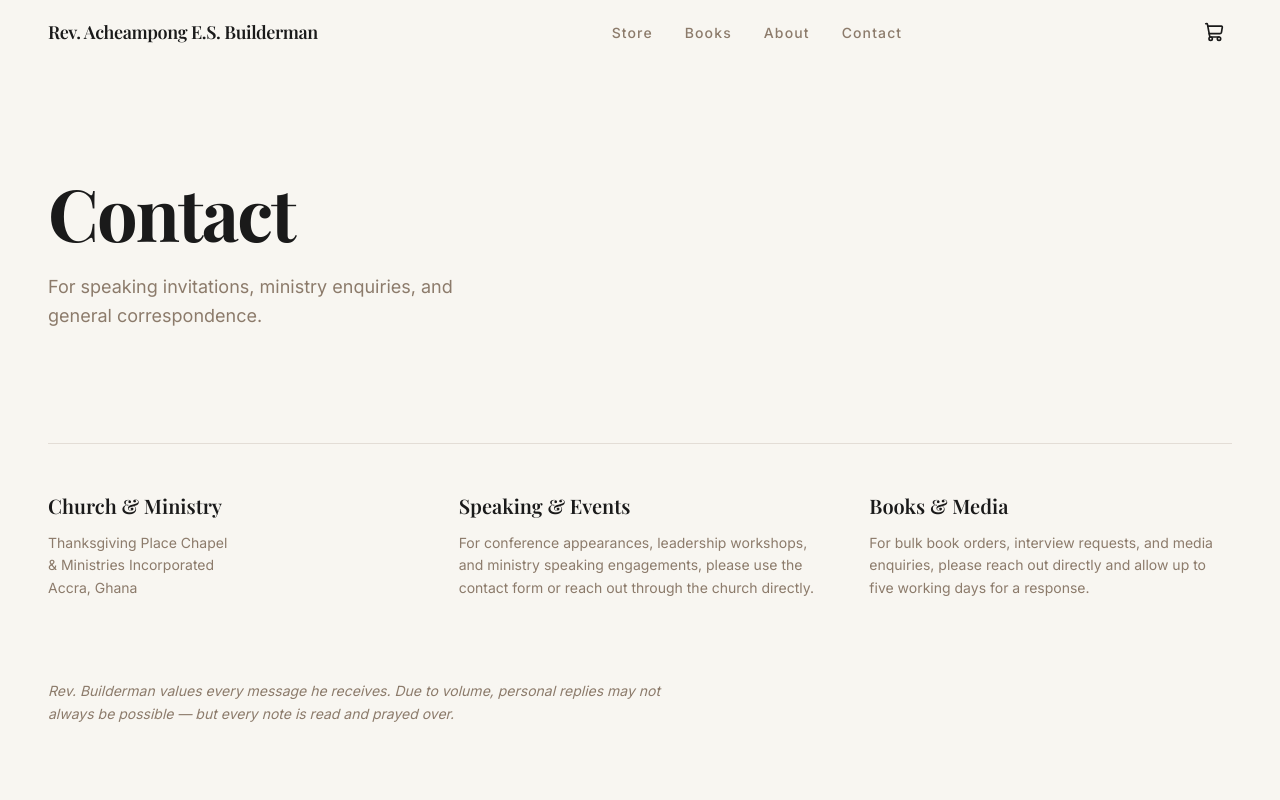
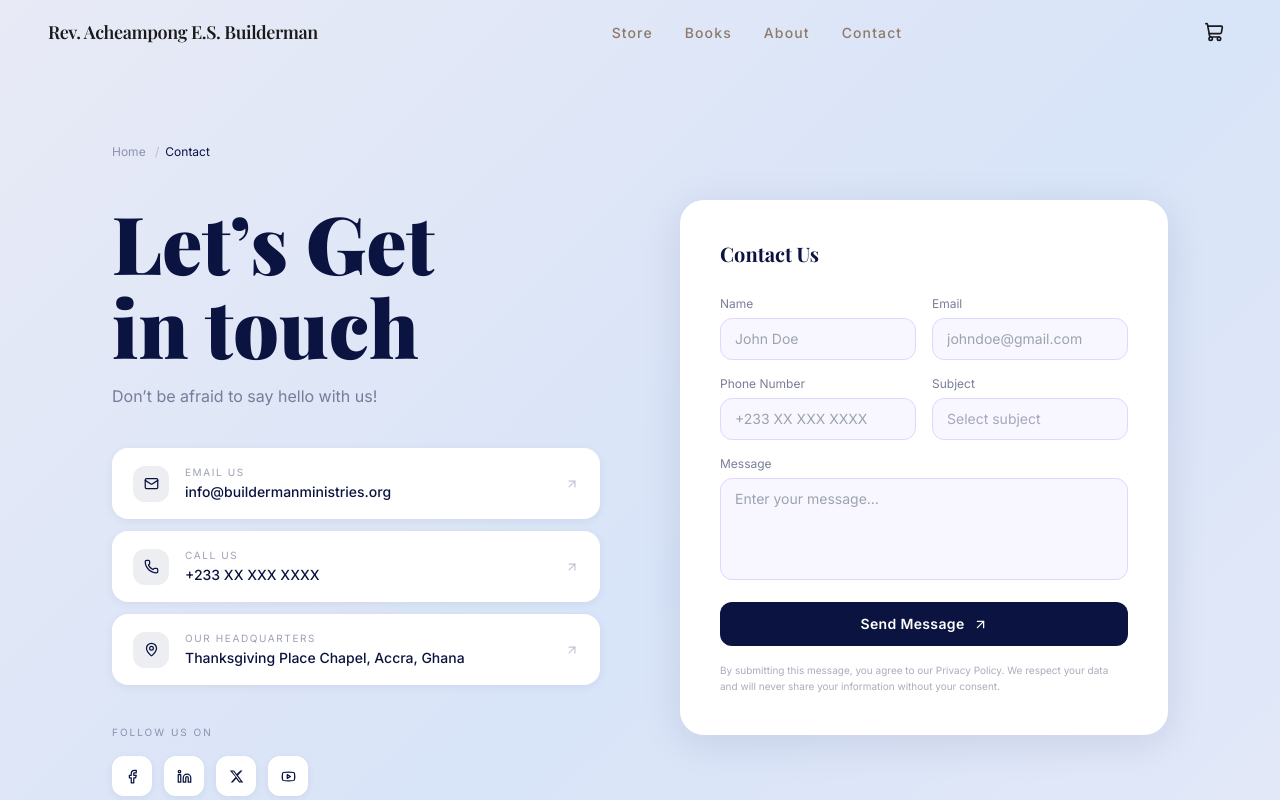
Before and after one commit to m1ch-a3l/builderman, a Next.js app: page /contact in a window 1280 px wide. Shown: the top 800 px of the page. Built offline with nearby package versions, Linux system fonts and the light colour scheme.

Commit message:
Contact page: fix rendering issues, clean two-column layout with gradient bg
Co-Authored-By: Claude Sonnet 4.6 <noreply@anthropic.com>

```diff
--- a/app/contact/page.tsx
+++ b/app/contact/page.tsx
@@ -1,77 +1,203 @@
-import type { Metadata } from "next";
+"use client";
+
+import { useState } from "react";
+import { Mail, Phone, MapPin, ArrowUpRight, Facebook, Linkedin, Youtube } from "lucide-react";
 import Navbar from "@/components/Navbar";
 import Footer from "@/components/Footer";
-import Newsletter from "@/components/Newsletter";
 
-export const metadata: Metadata = {
-  title: "Contact — Rev. Acheampong E.S. Builderman",
-  description: "Get in touch with Rev. Acheampong E.S. Builderman or subscribe to his newsletter.",
-};
+const subjects = [
+  "Speaking & Conferences",
+  "Bulk Book Orders",
+  "Media & Interviews",
+  "Ministry Enquiry",
+  "General Message",
+];
 
 export default function ContactPage() {
+  const [form, setForm] = useState({ name: "", email: "", phone: "", subject: "", message: "" });
+  const [sent, setSent] = useState(false);
+
+  function handleSubmit(e: React.FormEvent) {
+    e.preventDefault();
+    setSent(true);
+  }
+
+  const inputClass = "w-full px-3.5 py-2.5 rounded-xl border text-sm font-body outline-none transition-colors"
+  const inputStyle = { borderColor: "#DDD8FF", backgroundColor: "#F8F7FF", color: "#0B1440" }
+
   return (
     <>
       <Navbar />
-      <main className="bg-parchment pt-16">
-        {/* Page header */}
-        <div className="max-w-7xl mx-auto px-6 lg:px-12 py-20 lg:py-28">
-          <h1 className="font-display text-5xl lg:text-7xl font-bold text-ink tracking-tight mb-6">
-            Contact
+
+      {/* Full-page gradient background */}
+      <div className="fixed inset-0 -z-10" style={{ background: "linear-gradient(135deg, #e8eaf6 0%, #d8e4f8 60%, #e2e8f8 100%)" }} />
+
+      <main className="min-h-screen pt-16">
+        <div className="max-w-6xl mx-auto px-6 lg:px-12 py-14 lg:py-20">
+
+          {/* Breadcrumb */}
+          <p className="font-body text-xs mb-10" style={{ color: "rgba(11,20,64,0.4)" }}>
+            Home <span className="mx-1.5 opacity-50">/</span>
+            <span style={{ color: "#0B1440" }}>Contact</span>
+          </p>
+
+          <div className="grid grid-cols-1 lg:grid-cols-2 gap-14 lg:gap-20 items-start">
+
+            {/* ── Left col ── */}
+            <div>
+              <h1
+                className="font-display font-black leading-[1.05] mb-4"
+                style={{ fontSize: "clamp(3rem, 7vw, 5rem)", color: "#0B1440" }}
+              >
+                Let&rsquo;s Get<br />in touch
               </h1>
-          <p className="text-stone text-lg max-w-md leading-relaxed">
-            For speaking invitations, ministry enquiries, and general correspondence.
+              <p className="font-body text-base mb-10" style={{ color: "rgba(11,20,64,0.5)" }}>
+                Don&rsquo;t be afraid to say hello with us!
               </p>
-        </div>
 
-        {/* Contact details */}
-        <section className="max-w-7xl mx-auto px-6 lg:px-12 pb-24">
-          <div className="grid grid-cols-1 md:grid-cols-3 gap-12 border-t border-stone/20 pt-12">
-            <div>
-              <h2 className="font-display text-xl font-semibold text-ink mb-3">
-                Church &amp; Ministry
-              </h2>
-              <p className="text-stone text-sm leading-relaxed">
-                Thanksgiving Place Chapel
-                <br />
-                &amp; Ministries Incorporated
-                <br />
-                Accra, Ghana
-              </p>
+              {/* Contact rows */}
+              <div className="flex flex-col gap-3 mb-10">
+                {[
+                  { Icon: Mail,    label: "Email Us",         value: "info@buildermanministries.org", href: "mailto:info@buildermanministries.org" },
+                  { Icon: Phone,   label: "Call Us",          value: "+233 XX XXX XXXX",               href: "tel:+233000000000" },
+                  { Icon: MapPin,  label: "Our Headquarters", value: "Thanksgiving Place Chapel, Accra, Ghana", href: "#" },
+                ].map(({ Icon, label, value, href }) => (
+                  <a
+                    key={label}
+                    href={href}
+                    className="flex items-center justify-between gap-4 px-5 py-4 rounded-2xl bg-white border border-white/90 hover:shadow-md transition-all group"
+                    style={{ boxShadow: "0 2px 10px rgba(11,20,64,0.06)" }}
+                  >
+                    <div className="flex items-center gap-4">
+                      <div className="w-9 h-9 rounded-xl flex items-center justify-center shrink-0" style={{ backgroundColor: "rgba(11,20,64,0.07)" }}>
+                        <Icon size={15} style={{ color: "#0B1440" }} />
                       </div>
                       <div>
-              <h2 className="font-display text-xl font-semibold text-ink mb-3">
-                Speaking &amp; Events
-              </h2>
-              <p className="text-stone text-sm leading-relaxed">
-                For conference appearances, leadership workshops, and ministry
-                speaking engagements, please use the contact form or reach out
-                through the church directly.
+                        <p className="font-body text-[10px] tracking-[0.16em] uppercase mb-0.5" style={{ color: "rgba(11,20,64,0.4)" }}>
+                          {label}
                         </p>
-            </div>
-            <div>
-              <h2 className="font-display text-xl font-semibold text-ink mb-3">
-                Books &amp; Media
-              </h2>
-              <p className="text-stone text-sm leading-relaxed">
-                For bulk book orders, interview requests, and media enquiries,
-                please reach out directly and allow up to five working days for
-                a response.
+                        <p className="font-body text-sm font-medium" style={{ color: "#0B1440" }}>
+                          {value}
                         </p>
                       </div>
                     </div>
+                    <ArrowUpRight size={14} className="shrink-0 opacity-25 group-hover:opacity-60 transition-opacity" style={{ color: "#0B1440" }} />
+                  </a>
+                ))}
+              </div>
 
-          <div className="mt-20 max-w-prose">
-            <p className="text-stone text-sm leading-relaxed italic">
-              Rev. Builderman values every message he receives. Due to volume,
-              personal replies may not always be possible — but every note is
-              read and prayed over.
+              {/* Socials */}
+              <div>
+                <p className="font-body text-[10px] tracking-[0.2em] uppercase mb-4" style={{ color: "rgba(11,20,64,0.4)" }}>
+                  Follow us on
+                </p>
+                <div className="flex gap-3">
+                  {[
+                    { href: "#", label: "Facebook", el: <Facebook size={15} /> },
+                    { href: "#", label: "LinkedIn", el: <Linkedin size={15} /> },
+                    {
+                      href: "#", label: "X / Twitter",
+                      el: (
+                        <svg viewBox="0 0 24 24" fill="currentColor" width="15" height="15">
+                          <path d="M18.244 2.25h3.308l-7.227 8.26 8.502 11.24H16.17l-4.714-6.231-5.401 6.231H2.748l7.73-8.835L1.254 2.25H8.08l4.253 5.622L18.244 2.25zm-1.161 17.52h1.833L7.084 4.126H5.117L17.083 19.77z"/>
+                        </svg>
+                      ),
+                    },
+                    { href: "#", label: "YouTube", el: <Youtube size={15} /> },
+                  ].map(({ href, label, el }) => (
+                    <a
+                      key={label}
+                      href={href}
+                      aria-label={label}
+                      className="w-10 h-10 rounded-xl bg-white flex items-center justify-center hover:shadow-md transition-all"
+                      style={{ color: "#0B1440", boxShadow: "0 2px 8px rgba(11,20,64,0.06)" }}
+                    >
+                      {el}
+                    </a>
+                  ))}
+                </div>
+              </div>
+            </div>
+
+            {/* ── Right col — form card ── */}
+            <div className="bg-white rounded-3xl p-8 lg:p-10" style={{ boxShadow: "0 8px 40px rgba(11,20,64,0.10)" }}>
+              <h2 className="font-display font-bold text-xl mb-7" style={{ color: "#0B1440" }}>
+                Contact Us
+              </h2>
+
+              {sent ? (
+                <div className="text-center py-14">
+                  <div className="w-14 h-14 rounded-full flex items-center justify-center mx-auto mb-5" style={{ backgroundColor: "rgba(78,197,191,0.12)" }}>
+                    <svg width="26" height="26" viewBox="0 0 24 24" fill="none" stroke="#4EC5BF" strokeWidth="2.2" strokeLinecap="round" strokeLinejoin="round">
+                      <path d="M22 11.08V12a10 10 0 1 1-5.93-9.14"/><polyline points="22 4 12 14.01 9 11.01"/>
+                    </svg>
+                  </div>
+                  <p className="font-display font-bold text-lg mb-2" style={{ color: "#0B1440" }}>Message sent!</p>
+                  <p className="font-body text-sm" style={{ color: "rgba(11,20,64,0.5)" }}>
+                    Rev. Builderman will be in touch soon.
                   </p>
                 </div>
-        </section>
+              ) : (
+                <form onSubmit={handleSubmit} className="flex flex-col gap-4">
 
-        {/* Newsletter */}
-        <Newsletter />
+                  <div className="grid grid-cols-1 sm:grid-cols-2 gap-4">
+                    <div>
+                      <label className="font-body text-xs mb-1.5 block" style={{ color: "rgba(11,20,64,0.55)" }}>Name</label>
+                      <input required type="text" placeholder="John Doe"
+                        value={form.name} onChange={(e) => setForm({ ...form, name: e.target.value })}
+                        className={inputClass} style={inputStyle} />
+                    </div>
+                    <div>
+                      <label className="font-body text-xs mb-1.5 block" style={{ color: "rgba(11,20,64,0.55)" }}>Email</label>
+                      <input required type="email" placeholder="johndoe@gmail.com"
+                        value={form.email} onChange={(e) => setForm({ ...form, email: e.target.value })}
+                        className={inputClass} style={inputStyle} />
+                    </div>
+                  </div>
+
+                  <div className="grid grid-cols-1 sm:grid-cols-2 gap-4">
+                    <div>
+                      <label className="font-body text-xs mb-1.5 block" style={{ color: "rgba(11,20,64,0.55)" }}>Phone Number</label>
+                      <input type="tel" placeholder="+233 XX XXX XXXX"
+                        value={form.phone} onChange={(e) => setForm({ ...form, phone: e.target.value })}
+                        className={inputClass} style={inputStyle} />
+                    </div>
+                    <div>
+                      <label className="font-body text-xs mb-1.5 block" style={{ color: "rgba(11,20,64,0.55)" }}>Subject</label>
+                      <select value={form.subject} onChange={(e) => setForm({ ...form, subject: e.target.value })}
+                        className={inputClass + " appearance-none cursor-pointer"}
+                        style={{ ...inputStyle, color: form.subject ? "#0B1440" : "rgba(11,20,64,0.35)" }}>
+                        <option value="" disabled>Select subject</option>
+                        {subjects.map((s) => <option key={s} value={s}>{s}</option>)}
+                      </select>
+                    </div>
+                  </div>
+
+                  <div>
+                    <label className="font-body text-xs mb-1.5 block" style={{ color: "rgba(11,20,64,0.55)" }}>Message</label>
+                    <textarea required rows={4} placeholder="Enter your message…"
+                      value={form.message} onChange={(e) => setForm({ ...form, message: e.target.value })}
+                      className={inputClass + " resize-none"}
+                      style={inputStyle} />
+                  </div>
+
+                  <button type="submit"
+                    className="w-full py-3 rounded-xl font-body font-semibold text-sm tracking-wide flex items-center justify-center gap-2 transition-opacity hover:opacity-90"
+                    style={{ backgroundColor: "#0B1440", color: "#fff" }}>
+                    Send Message <ArrowUpRight size={15} />
+                  </button>
+
+                  <p className="font-body text-[10px] leading-relaxed" style={{ color: "rgba(11,20,64,0.35)" }}>
+                    By submitting this message, you agree to our Privacy Policy. We respect your data and will never share your information without your consent.
+                  </p>
+                </form>
+              )}
+            </div>
+
+          </div>
+        </div>
       </main>
+
       <Footer />
     </>
   );
```
Lines whose indentation alone changed are shown as unchanged.
